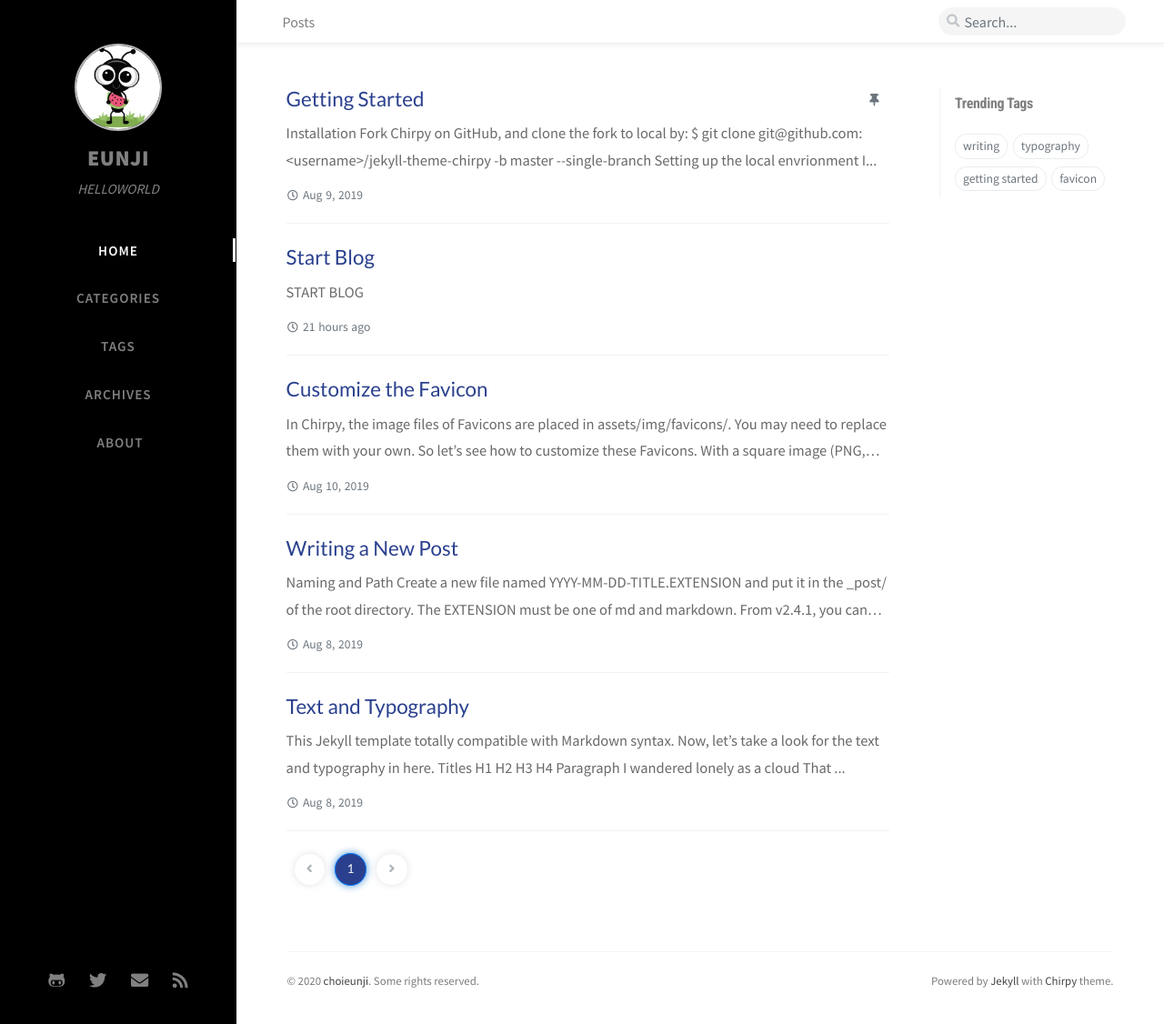
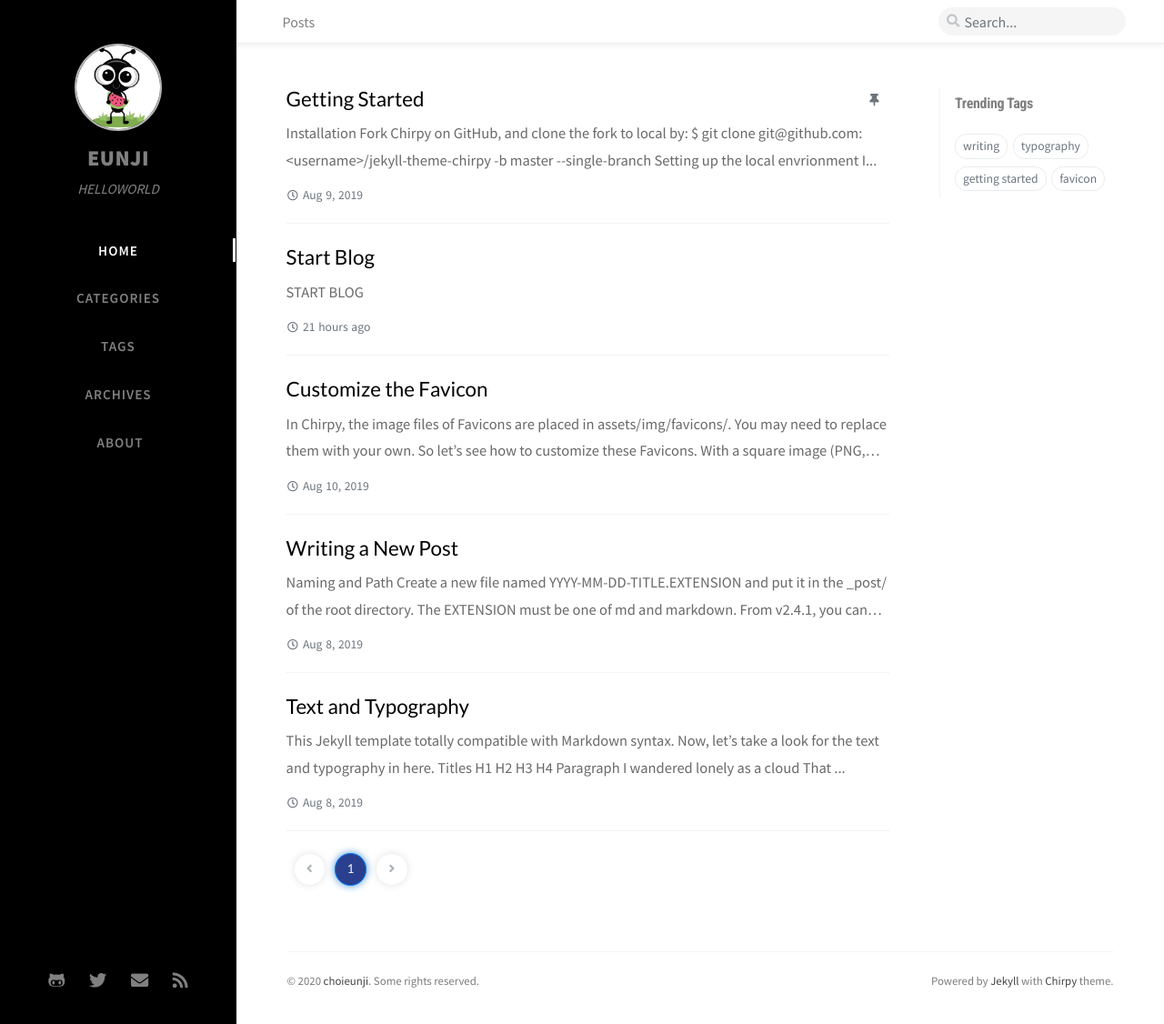
Before and after one commit to choieunii/choieunii.github.io, a Jekyll site: the page built from index.html, in a window 1280 px wide and 1126 px high. Shown: the whole window at 91% size. Built offline with Jekyll 4.4.1, drawn with Linux system fonts in a browser that asks for light colours; nearby versions of some CDN libraries; the list of posts is cut into pages by our own code; comment, search, counter and statistics services are not loaded.

Commit message:
Update light-typography.scss

```diff
--- a/assets/css/_colors/light-typography.scss
+++ b/assets/css/_colors/light-typography.scss
@@ -24,7 +24,7 @@
 
   --blockquote-text-color: #9a9a9a;
 
-  --link-color: #2a408e;
+  --link-color: black;
 
   --link-underline-color: #dee2e6;
 
```
